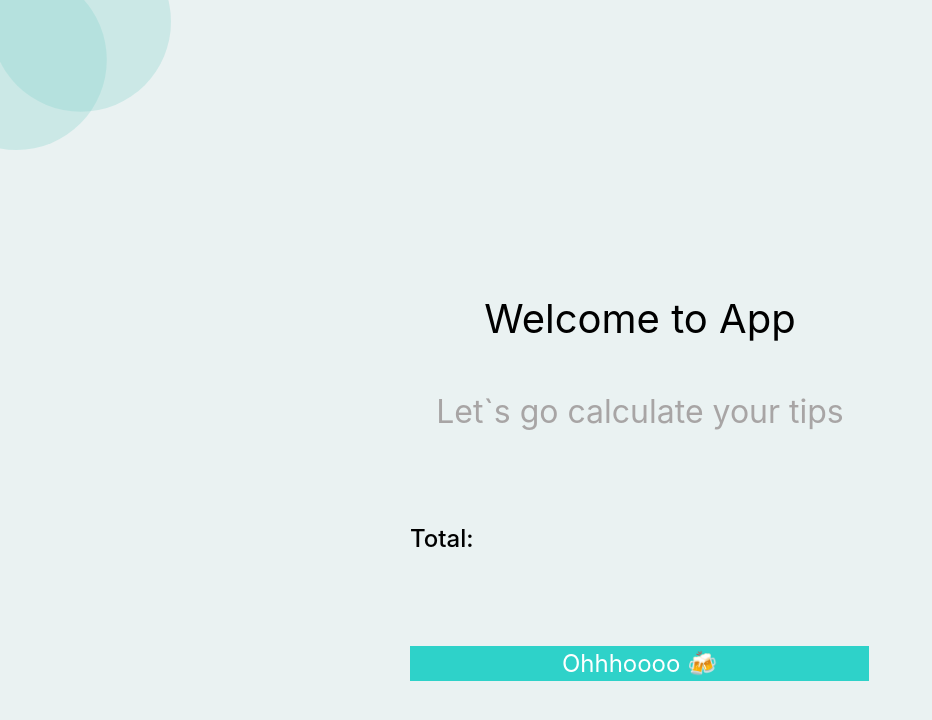
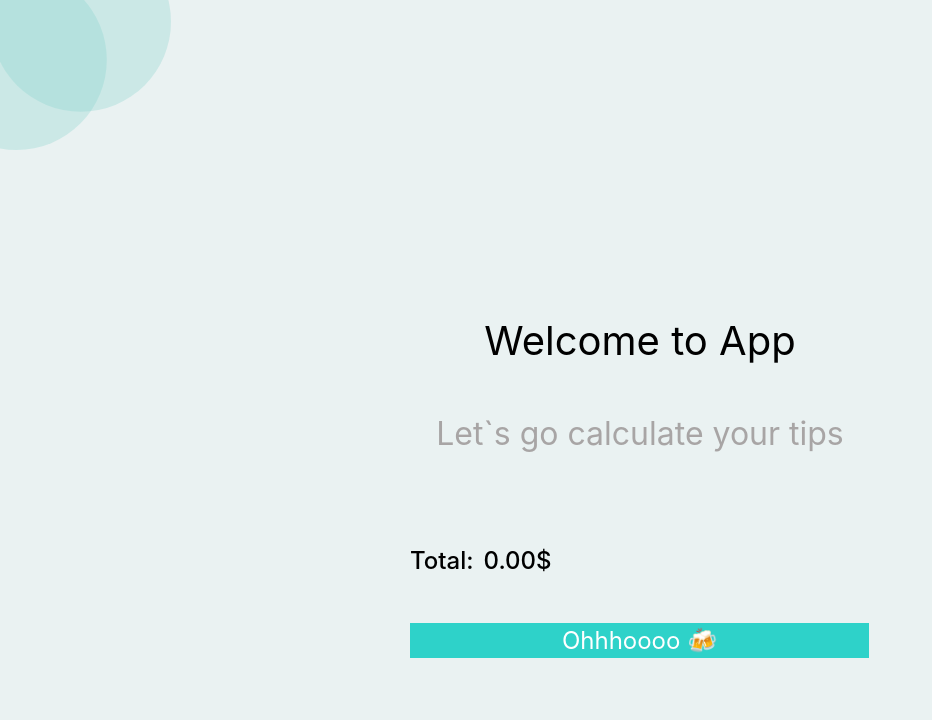
Before and after one commit to Zlata-Saburova/react-tips-calculator, a React (Create React App) app: page / in a window 1280 px wide. Shown: the top 720 px of the page, without its empty margins (0-932 px from the left). Built offline with nearby package versions, Linux system fonts and the light colour scheme.

Commit message:
fix: add container for total amount

```diff
--- a/src/components/Form/Form.tsx
+++ b/src/components/Form/Form.tsx
@@ -6,6 +6,7 @@ import {
   TotalAmount,
   Wrapper,
   InputItems,
+  AmountWrapper,
 } from "./styles";
 
 import { Button } from "../Button/Button";
@@ -17,8 +18,10 @@ export const Form = () => {
         <Title>Welcome to App</Title>
         <Text>Let`s go calculate your tips</Text>
         <InputItems></InputItems>
-        <Total>Total:</Total>
-        <TotalAmount></TotalAmount>
+        <AmountWrapper>
+          <Total>Total:</Total>
+          <TotalAmount>0.00$</TotalAmount>
+        </AmountWrapper>
         <Button></Button>
       </StyledForm>
     </Wrapper>
--- a/src/components/Form/styles.ts
+++ b/src/components/Form/styles.ts
@@ -44,7 +44,13 @@ export const InputItems = styled.div`
   width: 100%;
 `;
 
+export const AmountWrapper = styled.div`
+  display: flex;
+`;
+
 export const Total = styled.p`
+  margin-right: 10px;
+
   font-weight: 500;
   font-size: 24px;
   line-height: 35px;
```
